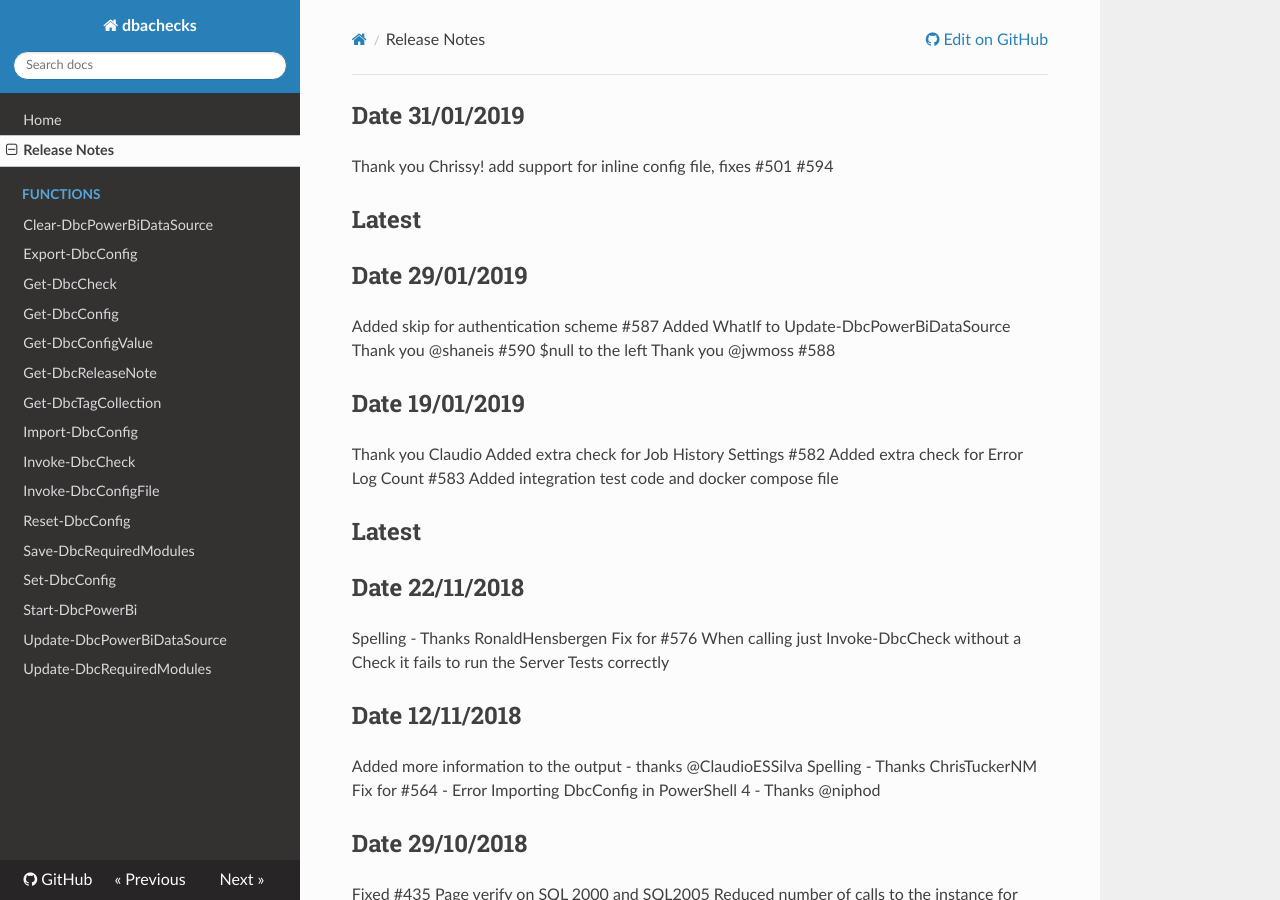
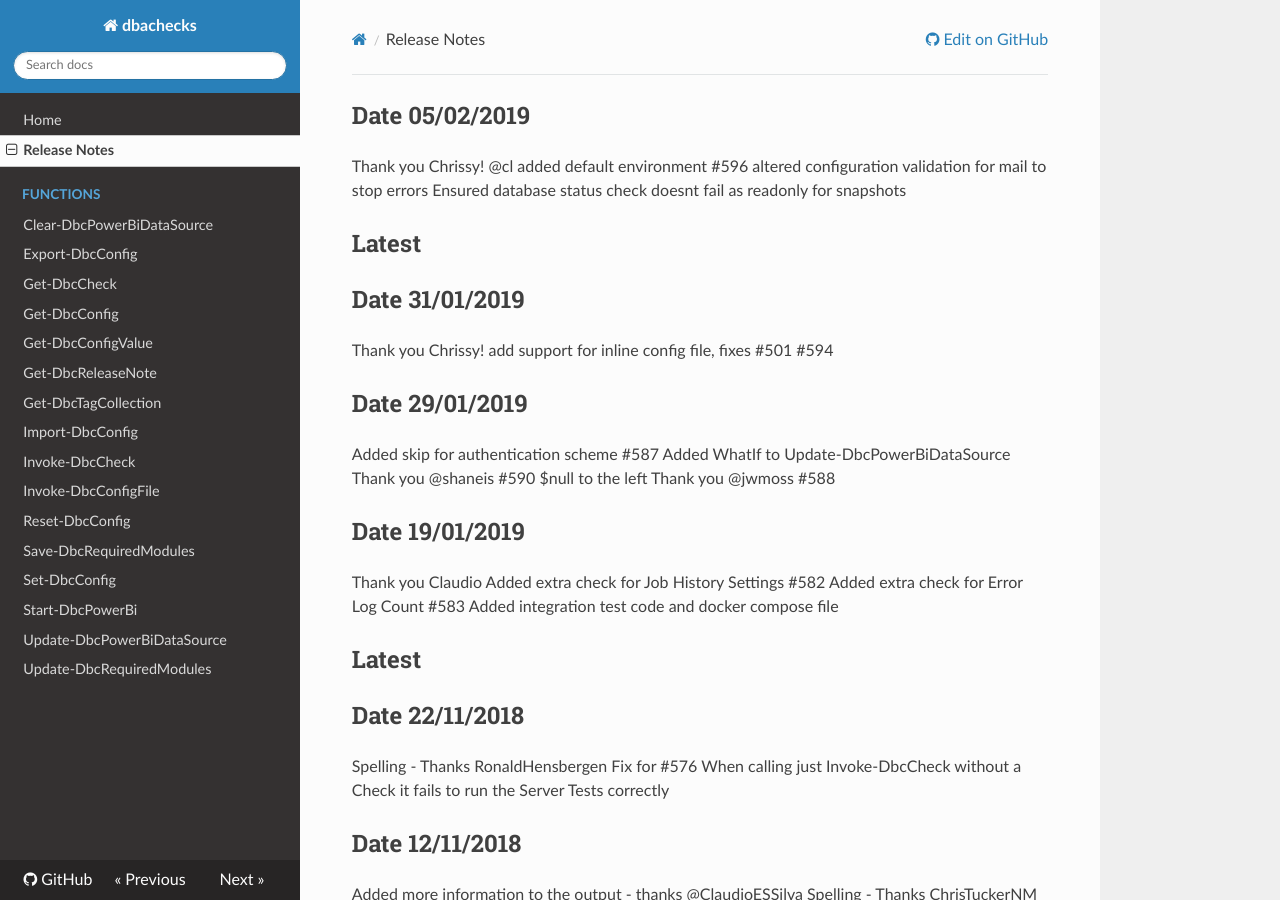
Before and after one commit to dataplat/dbachecks, an MkDocs documentation site: the page built from docs/RELEASE.md, in a window 1280 px wide and 900 px high. Built offline with MkDocs 1.6.1, drawn with Linux system fonts in a browser that asks for light colours; nearby versions of some CDN libraries; old or Windows-style settings are respelled for this version of MkDocs.

Commit message:
Updated Version Number and docs from master ***NO_CI***

```diff
--- a/docs/RELEASE.md
+++ b/docs/RELEASE.md
@@ -1,8 +1,14 @@
+## Date 05/02/2019
+Thank you Chrissy! @cl
+added default environment #596
+altered configuration validation for mail to stop errors
+Ensured database status check doesnt fail as readonly for snapshots
+
+##Latest
+
 ## Date 31/01/2019
 Thank you Chrissy!
 add support for inline config file, fixes #501 #594
-
-##Latest
 
 ## Date 29/01/2019
 Added skip for authentication scheme #587
```
Also changed, not shown: docs/functions/Update-DbcPowerBiDataSource.md (+1 -1 lines), 1 other file.
